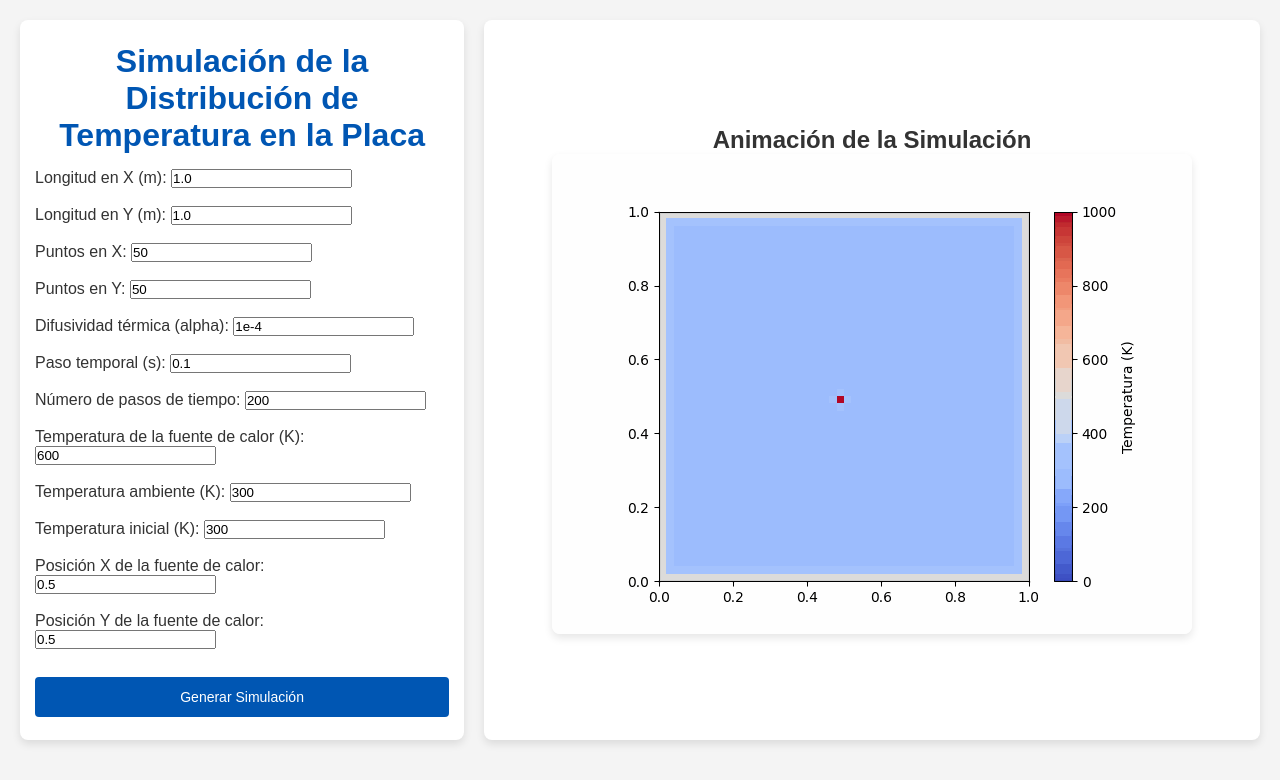
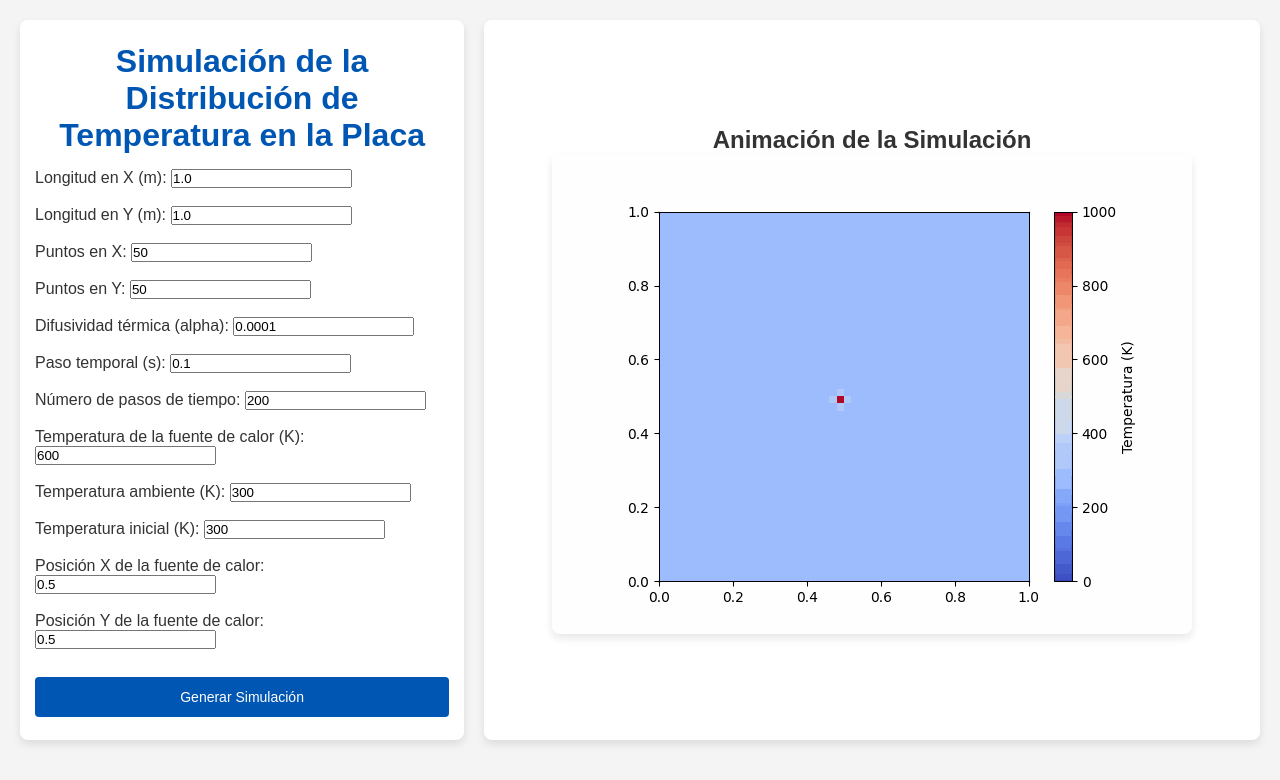
Before and after one commit to FMM28/proyectoModelado, a Flask app: page / in a window 1280 px wide. Shown: the top 780 px of the page. Run offline with Flask 3, Linux system fonts and the light colour scheme.

Commit message:
valores default

```diff
--- a/main.py
+++ b/main.py
@@ -65,6 +65,19 @@ app = Flask(__name__)
 @app.route("/", methods=["GET", "POST"])
 def index():
 
+    Lx = 1.0
+    Ly = 1.0
+    Nx = 50
+    Ny = 50
+    alpha = 1e-4
+    dt = 0.1
+    frames = 200
+    tFuente = 600
+    tAmbiente = 300
+    tInicial = 300
+    fuenteX = 0.5
+    fuenteY = 0.5
+
     if request.method == "POST":
         # Obtener variables del formulario
         Lx = float(request.form["Lx"])
@@ -82,9 +95,7 @@ def index():
 
         simular(Lx, Ly, Nx, Ny, alpha, dt, frames, tFuente, tAmbiente, tInicial, fuenteX, fuenteY)
 
-        return redirect(url_for('index'))
-
-    return render_template("index.html")
+    return render_template("index.html", Lx=Lx, Ly=Ly, Nx=Nx, Ny=Ny, alpha=alpha, dt=dt, frames=frames, tFuente=tFuente, tAmbiente=tAmbiente, tInicial=tInicial, fuenteX=fuenteX, fuenteY=fuenteY)
 
 if __name__ == "__main__":
     app.run('0.0.0.0', 8888, debug=True)
--- a/templates/index.html
+++ b/templates/index.html
@@ -13,40 +13,40 @@
 
             <form method="POST">
                 <label for="Lx">Longitud en X (m): </label>
-                <input type="number" step="0.01" name="Lx" value="1.0"><br><br>
+                <input type="number" step="0.01" name="Lx" value="{{ Lx }}"><br><br>
 
                 <label for="Ly">Longitud en Y (m): </label>
-                <input type="number" step="0.01" name="Ly" value="1.0"><br><br>
+                <input type="number" step="0.01" name="Ly" value="{{ Ly }}"><br><br>
 
                 <label for="Nx">Puntos en X: </label>
-                <input type="number" name="Nx" value="50"><br><br>
+                <input type="number" name="Nx" value="{{ Nx }}"><br><br>
 
                 <label for="Ny">Puntos en Y: </label>
-                <input type="number" name="Ny" value="50"><br><br>
+                <input type="number" name="Ny" value="{{ Ny }}"><br><br>
 
                 <label for="alpha">Difusividad térmica (alpha): </label>
-                <input type="number" step="0.00001" name="alpha" value="1e-4"><br><br>
+                <input type="number" step="0.00001" name="alpha" value="{{ alpha }}"><br><br>
 
                 <label for="dt">Paso temporal (s): </label>
-                <input type="number" step="0.01" name="dt" value="0.1"><br><br>
+                <input type="number" step="0.01" name="dt" value="{{ dt }}"><br><br>
 
                 <label for="frames">Número de pasos de tiempo: </label>
-                <input type="number" name="frames" value="200"><br><br>
+                <input type="number" name="frames" value="{{ frames }}"><br><br>
 
                 <label for="tFuente">Temperatura de la fuente de calor (K): </label>
-                <input type="number" name="tFuente" value="600"><br><br>
+                <input type="number" name="tFuente" value="{{ tFuente }}"><br><br>
 
                 <label for="tAmbiente">Temperatura ambiente (K): </label>
-                <input type="number" name="tAmbiente" value="300"><br><br>
+                <input type="number" name="tAmbiente" value="{{ tAmbiente }}"><br><br>
 
                 <label for="tInicial">Temperatura inicial (K): </label>
-                <input type="number" name="tInicial" value="300"><br><br>
+                <input type="number" name="tInicial" value="{{ tInicial }}"><br><br>
 
                 <label for="fuenteX">Posición X de la fuente de calor: </label>
-                <input type="number" step="0.01" name="fuenteX" value="0.5"><br><br>
+                <input type="number" step="0.01" name="fuenteX" value="{{ fuenteX }}"><br><br>
 
                 <label for="fuenteY">Posición Y de la fuente de calor: </label>
-                <input type="number" step="0.01" name="fuenteY" value="0.5"><br><br>
+                <input type="number" step="0.01" name="fuenteY" value="{{ fuenteY }}"><br><br>
 
                 <button type="submit">Generar Simulación</button>
             </form>
```
Also changed, not shown: static/animacion.gif.
